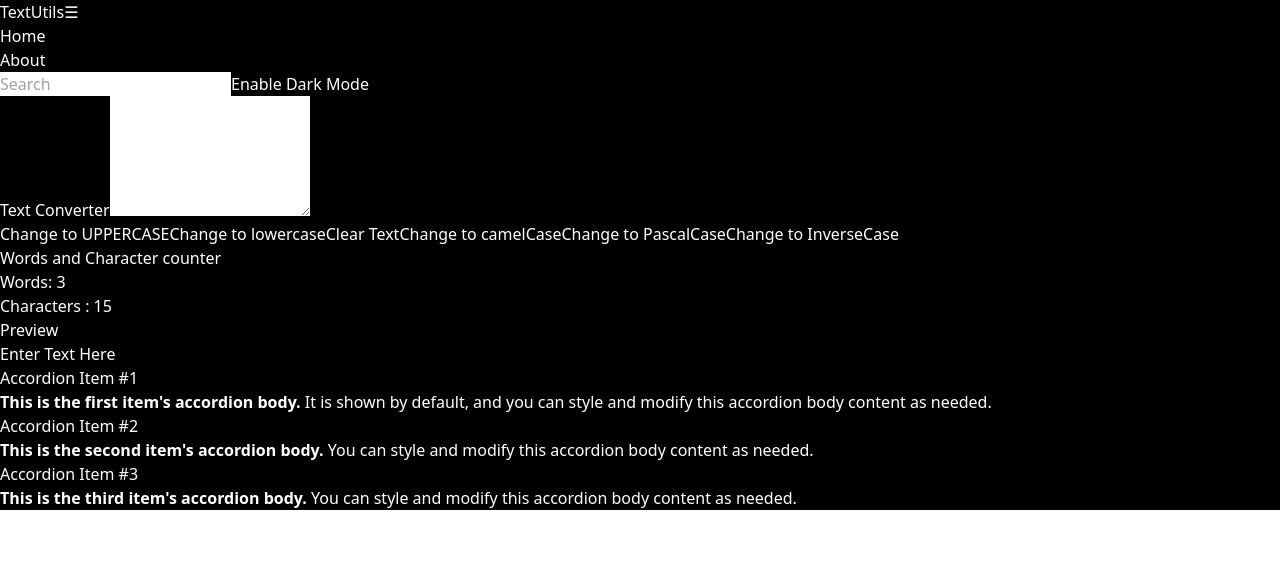
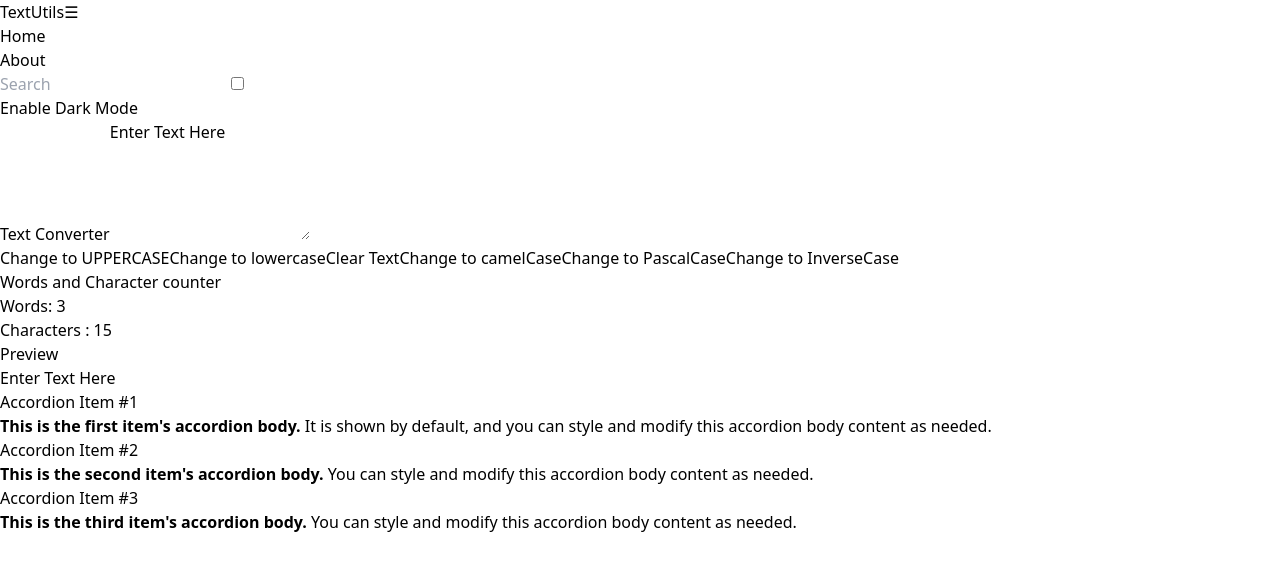
Before and after one commit to S-Ketan/Text-Utils, a React (Vite) app: page / in a window 1280 px wide. Shown: the top 570 px of the page. Built offline with nearby package versions, Linux system fonts and the light colour scheme.

Commit message:
Dark Mode Improved

```diff
--- a/src/App.jsx
+++ b/src/App.jsx
@@ -5,37 +5,20 @@
 import About from "./components/About";
 
 function App() {
-  const [isDarkMode, setIsDarkMode] = useState(false);
-  const [btnText, setBtnText] = useState("Enable Dark Mode");
-  const [myStyle, setMyStyle] = useState({
-    color: "white",
-    backgroundColor: "black",
-  });
-  const toggleStyle = () => {
-    if (myStyle.color == "white") {
-      setMyStyle({
-        color: "black",
-        backgroundColor: "white",
-      });
-      setBtnText("Enable Light Mode");
-
+  const [mode, setMode] = useState("light");
+  const toggle = () => {
+    if (mode === "light") {
+      setMode("dark");
     } else {
-      setMyStyle({
-        color: "white",
-        backgroundColor: "black",
-      });
-      setBtnText("Enable Dark Mode");
+      setMode("light");
     }
   };
 
-  const toggleDarkMode = () => {
-    setIsDarkMode((prev) => !prev);
-  };
   return (
     <>
-      <Navbar title="TextUtils" onToggleDarkMode={toggleDarkMode} myStyle={myStyle} toggleStyle={toggleStyle} btnText={btnText}/>
-      <TextForm label="Text Converter" myStyle={myStyle}/>
-      <About myStyle={myStyle} />
+      <Navbar title="TextUtils" mode={mode} toggle ={toggle}/>
+      <TextForm label="Text Converter" mode={mode} />
+      <About mode={mode}/>
     </>
   );
 }
--- a/src/components/About.jsx
+++ b/src/components/About.jsx
@@ -23,12 +23,12 @@
   }, []);
 
   return (
-    <div style={props.myStyle}>
+    <div >
       <div className="space-y-4" id="accordionExample">
         <div className="accordion-item border border-gray-300 rounded-lg overflow-hidden">
           <h2 className="accordion-header">
             <button
-              className="w-full text-left px-4 py-2 bg-gray-100 hover:bg-gray-200 font-semibold focus:outline-none focus:ring-2 focus:ring-gray-400"
+              className={`w-full text-left px-4 py-2   font-semibold focus:outline-none focus:ring-2 focus:ring-gray-400 ${props.mode==='dark' ? 'text-white bg-gray-800 hover:bg-gray-600':'bg-gray-100 hover:bg-gray-200'}`}
               type="button"
               data-bs-toggle="collapse"
               data-bs-target="#collapseOne"
@@ -39,7 +39,7 @@
             </button>
           </h2>
           <div id="collapseOne" className="accordion-collapse">
-            <div className="accordion-body px-4 py-3 bg-white text-gray-700">
+            <div className={`accordion-body px-4 py-3 ${props.mode==='dark' ? 'bg-gray-500 text-white' : 'bg-white text-gray-700'}`}>
               <strong>This is the first item's accordion body.</strong> It is shown by default,
               and you can style and modify this accordion body content as needed.
             </div>
@@ -49,7 +49,7 @@
         <div className="accordion-item border border-gray-300 rounded-lg overflow-hidden">
           <h2 className="accordion-header">
             <button
-              className="w-full text-left px-4 py-2 bg-gray-100 hover:bg-gray-200 font-semibold focus:outline-none focus:ring-2 focus:ring-gray-400"
+              className={`w-full text-left px-4 py-2   font-semibold focus:outline-none focus:ring-2 focus:ring-gray-400 ${props.mode==='dark' ? 'text-white bg-gray-800 hover:bg-gray-600':'bg-gray-100 hover:bg-gray-200'}`}
               type="button"
               data-bs-toggle="collapse"
               data-bs-target="#collapseTwo"
@@ -60,7 +60,7 @@
             </button>
           </h2>
           <div id="collapseTwo" className="accordion-collapse hidden">
-            <div className="accordion-body px-4 py-3 bg-white text-gray-700">
+            <div className={`accordion-body px-4 py-3 ${props.mode==='dark' ? 'bg-gray-500 text-white' : 'bg-white text-gray-700'}`}>
               <strong>This is the second item's accordion body.</strong> You can style and modify
               this accordion body content as needed.
             </div>
@@ -70,7 +70,7 @@
         <div className="accordion-item border border-gray-300 rounded-lg overflow-hidden">
           <h2 className="accordion-header">
             <button
-              className="w-full text-left px-4 py-2 bg-gray-100 hover:bg-gray-200 font-semibold focus:outline-none focus:ring-2 focus:ring-gray-400"
+             className={`w-full text-left px-4 py-2   font-semibold focus:outline-none focus:ring-2 focus:ring-gray-400 ${props.mode==='dark' ? 'text-white bg-gray-800 hover:bg-gray-600':'bg-gray-100 hover:bg-gray-200'}`}
               type="button"
               data-bs-toggle="collapse"
               data-bs-target="#collapseThree"
@@ -81,7 +81,7 @@
             </button>
           </h2>
           <div id="collapseThree" className="accordion-collapse hidden">
-            <div className="accordion-body px-4 py-3 bg-white text-gray-700">
+            <div className={`accordion-body px-4 py-3 ${props.mode==='dark' ? 'bg-gray-500 text-white' : 'bg-white text-gray-700'}`}>
               <strong>This is the third item's accordion body.</strong> You can style and modify
               this accordion body content as needed.
             </div>
--- a/src/components/Navbar.jsx
+++ b/src/components/Navbar.jsx
@@ -5,17 +5,43 @@
 export default function Navbar(props) {
   // State to manage the visibility of the mobile menu
   const [isOpen, setIsOpen] = useState(false);
-
-
+  const [btnText, setBtnText] = useState("Enable Dark Mode");
+  const [myStyle, setMyStyle] = useState({
+    color: "white",
+    backgroundColor: "black",
+  });
+  /* const toggleStyle = () => {
+    if (btnText == "Enable Dark Mode") {
+      setMyStyle({
+        color: "white",
+        backgroundColor: "#3f423f",
+      });
+      setBtnText("Enable Light Mode");
+    } else {
+      setMyStyle({
+        color: "white",
+        backgroundColor: "black",
+      });
+      setBtnText("Enable Dark Mode");
+    }
+  }; */
 
   // Function to toggle the mobile menu
   const toggleMenu = () => {
     setIsOpen(!isOpen);
   };
+  const toggleButtonText=()=>{
+    if(props.mode === "light"){
+      setBtnText("Disable Dark Mode");
+    }
+    else{
+      setBtnText("Enable Dark Mode");
+    }
+  }
   // Function to enable/disable Dark mode
 
   return (
-    <nav className=" p-4 w-full " style={props.myStyle}>
+    <nav className="p-4 w-full text-white bg-black" >
       <div className="w-full flex justify-between items-center mx-auto">
         <a className="text-xl font-bold " href="/">
           {props.title}
@@ -62,13 +88,22 @@
               placeholder="Search"
               aria-label="Search"
             />
-            <button
-              className="bg-green-500 text-white px-4 py-2 rounded-lg hover:bg-green-600"
-              type="button"
-              onClick={props.toggleStyle}
-            >
-              {props.btnText}
-            </button>
+
+            <label className="inline-flex items-center cursor-pointer max-w-[60%]">
+              <input
+                type="checkbox"
+                value=""
+                className="sr-only peer"
+                onChange={(e) => {
+                  props.toggle();
+                  toggleButtonText();
+                }}
+              />
+              <div className="relative w-11 h-6 bg-gray-200 peer-focus:outline-none peer-focus:ring-4 peer-focus:ring-blue-300 dark:peer-focus:ring-blue-800 rounded-full peer dark:bg-gray-700 peer-checked:after:translate-x-full rtl:peer-checked:after:-translate-x-full peer-checked:after:border-white after:content-[''] after:absolute after:top-[2px] after:start-[2px] after:bg-white after:border-gray-300 after:border after:rounded-full after:h-5 after:w-5 after:transition-all dark:border-gray-600 peer-checked:bg-blue-600"></div>
+              <span className="ms-3 text-sm font-medium text-gray-900 dark:text-gray-300">
+                {btnText}
+              </span>
+            </label>
           </form>
         </div>
       </div>
--- a/src/components/TextForm.jsx
+++ b/src/components/TextForm.jsx
@@ -71,7 +71,7 @@
   };
 
   return (
-    <div className="m-5" style={props.myStyle}>
+    <div className={`m-5 ${props.mode==="dark" ? 'bg-gray-800 text-white':''}`} >
       <div>
         <div className="flex flex-col gap-3">
           <label htmlFor="myBox" className="text-3xl bg-gray-400 p-5">
@@ -80,7 +80,7 @@
           <textarea
             name="myBox"
             id="myBox"
-            className="border-2 p-5"
+            className={` p-5 ${props.mode==="dark" ? 'bg-gray-500 text-white':''}`}
             rows={5}
             onChange={handleOnChange}
             value={text}
@@ -127,14 +127,14 @@
         </div>
       </div>
       <div className="mt-5">
-        <p className="text-4xl">Words and Character counter</p>
+        <p className="text-4xl p-3">Words and Character counter</p>
         <div className="border-black border rounded-xl p-5 box-border mt-3">
           <p> Words: {text.split(" ").length} </p>
           <p> Characters : {text.length}</p>
         </div>
       </div>
       <div className="mt-5">
-        <p className="text-4xl">Preview</p>
+        <p className="text-4xl p-3">Preview</p>
         <p className="overflow-auto h-36 border border-black p-5 rounded-xl mt-3">{text}</p>
       </div>
     </div>
```
